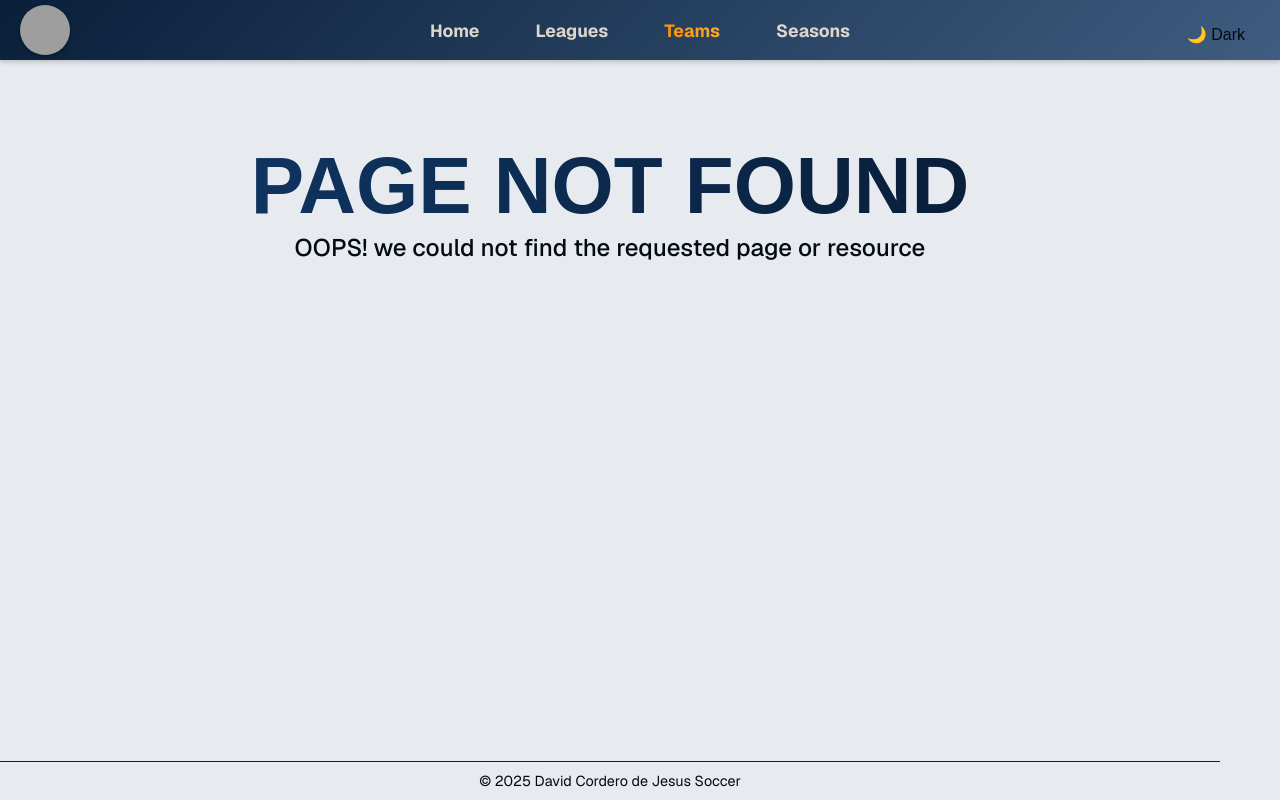
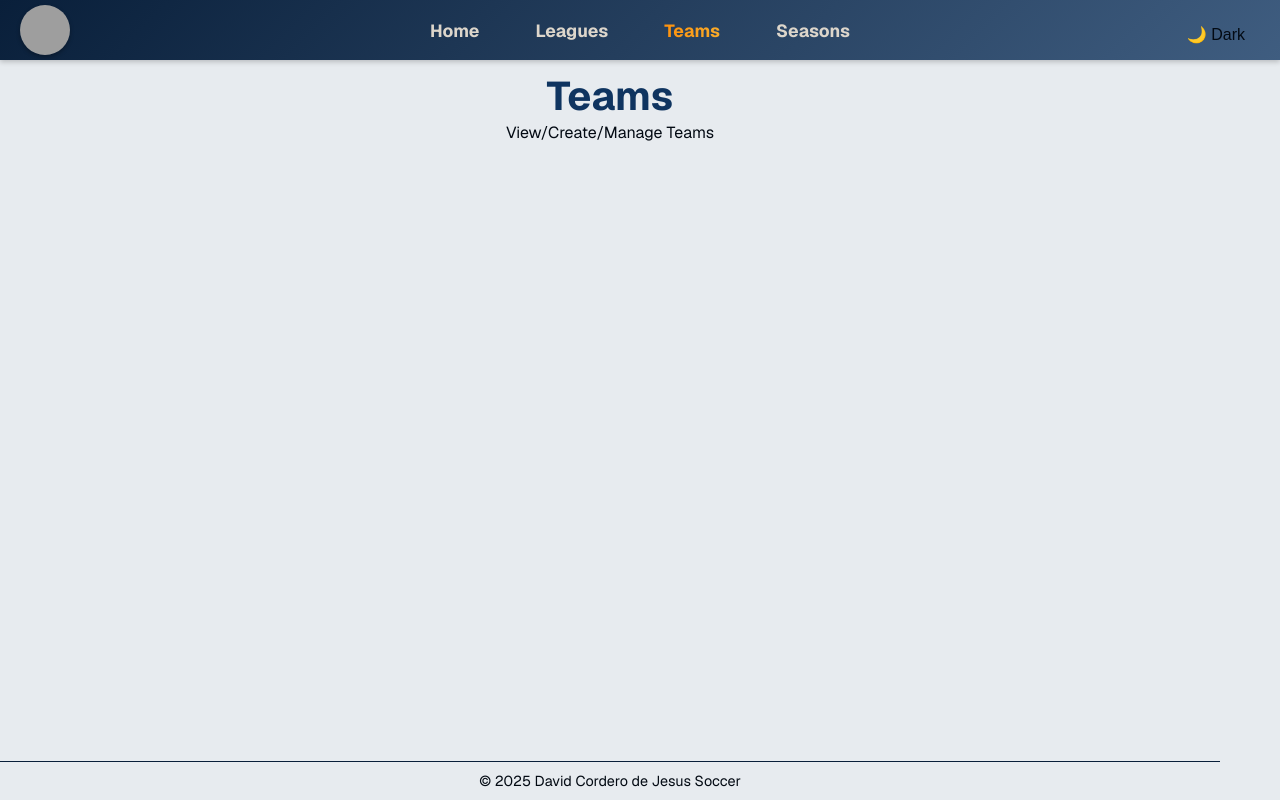
Before and after one commit to decorde18/standings-nextjs, a Next.js app: page /teams1 in a window 1280 px wide. Before the commit this address had no page. Built offline with nearby package versions, Linux system fonts and the light colour scheme; grey boxes are pictures that could not be loaded.

Commit message:
added posting

```diff
--- a/app/Leagues/page.js
+++ b/app/leagues1/page.js
@@ -22,6 +22,7 @@ const fields = [
     name: 'type',
     type: 'text',
     placeholder: 'Enter the type',
+    required: true,
   },
   {
     label: 'Point System',
--- a/app/Teams/page.js
+++ b/app/seasons1/page.js
@@ -1,5 +1,6 @@
 import HeaderIndividualPage from '@/components/HeaderIndividualPage';
 
+const data = [];
 function Seasons({ href }) {
   return (
     <main>
--- a/app/seasons/page.js
+++ b/app/teams1/page.js
@@ -1,6 +1,6 @@
 import HeaderIndividualPage from '@/components/HeaderIndividualPage';
 
-function Seasons({ href }) {
+function Teams({ href }) {
   return (
     <main>
       <HeaderIndividualPage href={href} />
@@ -8,4 +8,4 @@ function Seasons({ href }) {
   );
 }
 
-export default Seasons;
+export default Teams;
--- a/lib/routes.js
+++ b/lib/routes.js
@@ -3,8 +3,8 @@ export const routes = [
   {
     title: 'Leagues',
     description: 'View/Create/Manage Leagues/Tournaments',
-    href: '/leagues',
+    href: '/leagues1',
   },
-  { title: 'Teams', description: 'View/Create/Manage Teams', href: '/teams' },
-  { title: 'Seasons', description: 'View the Seasons', href: '/seasons' },
+  { title: 'Teams', description: 'View/Create/Manage Teams', href: '/teams1' },
+  { title: 'Seasons', description: 'View the Seasons', href: '/seasons1' },
 ];
```
